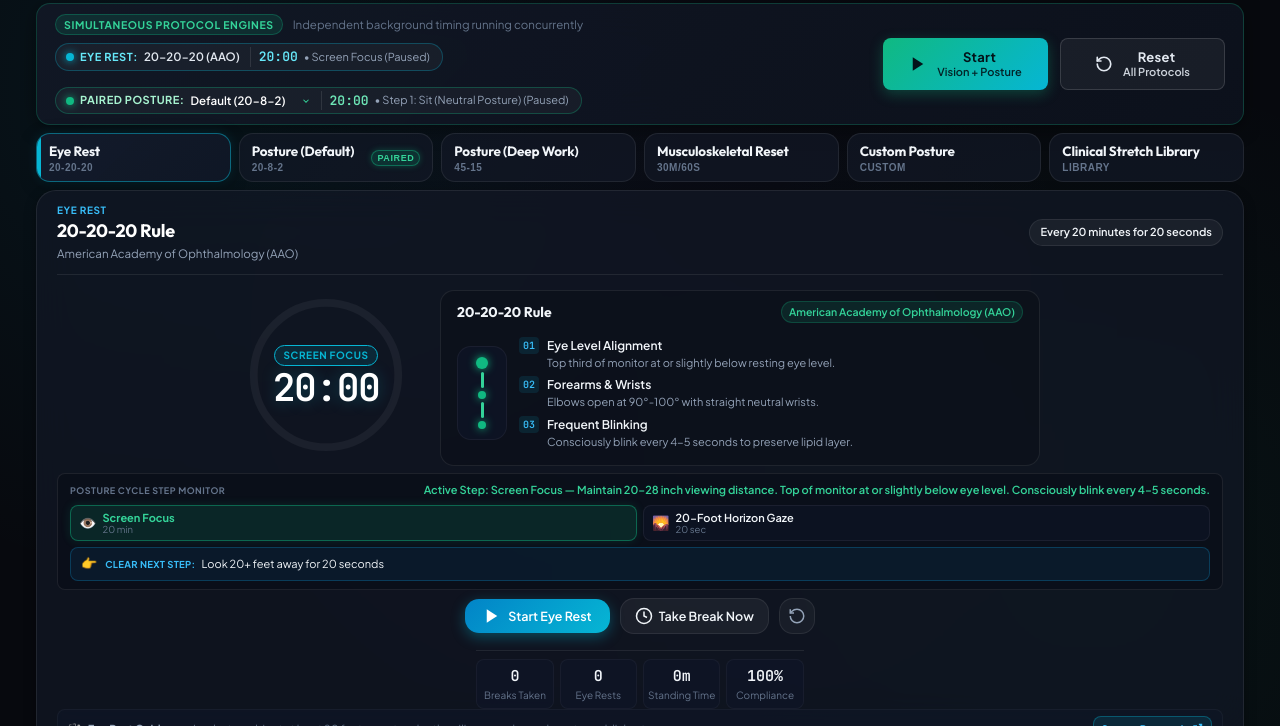
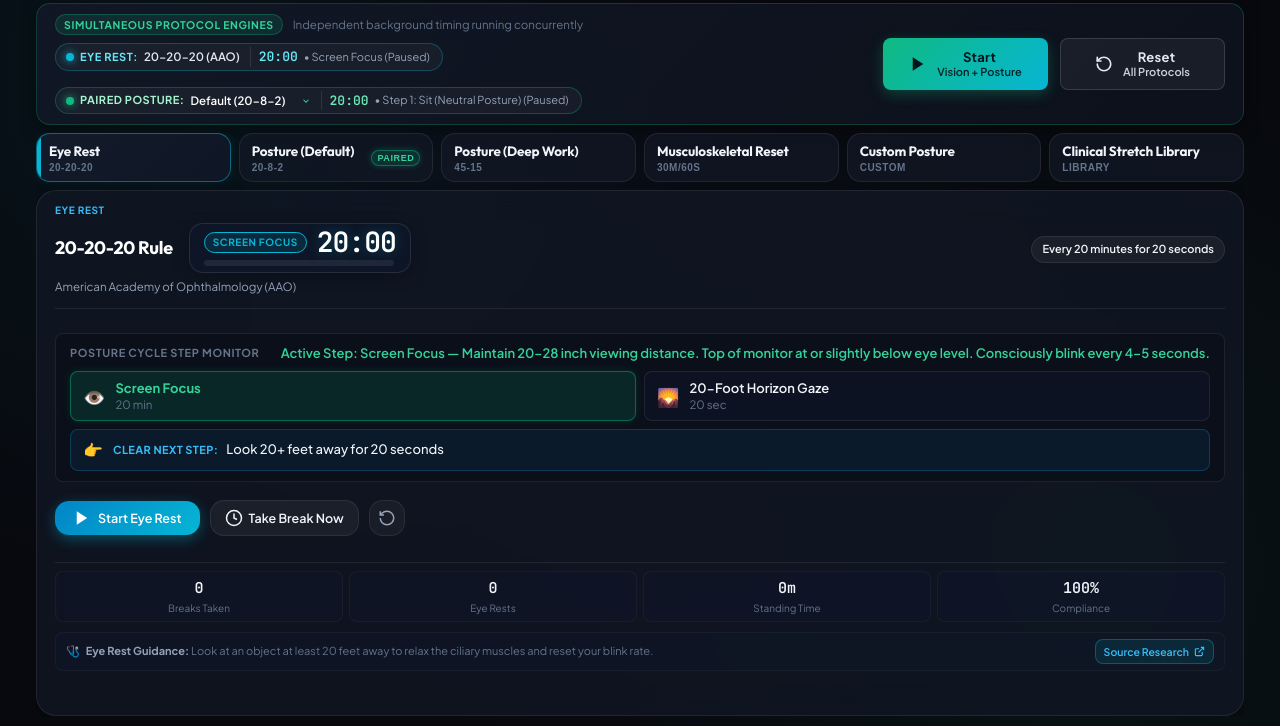
Before and after one commit to rauleblanco/spine-eye-app, a website built with Vite: page index.html in a window 1280 px wide. Shown: the part 74-800 px from the top of the page. Built offline with nearby package versions, Linux system fonts and the light colour scheme.

Commit message:
feat(ui): add inline linear timer with progress bar, standard step monitor fonts, and concise release notes

```diff
--- a/index.html
+++ b/index.html
@@ -227,85 +227,35 @@
       <section id="view-protocol" class="timer-deck">
         <!-- Active Protocol Details & Circular Timer Card -->
         <div class="timer-card glass-panel">
-          <!-- Protocol Metadata Header -->
+          <!-- Protocol Metadata Header with Inline Larger Font One-Line Timer & Progress Bar -->
           <div class="protocol-detail-header">
             <div class="proto-header-left">
               <span id="detail-category-badge" class="badge-category">Eye Rest</span>
-              <h2 id="detail-protocol-name" class="detail-name">20-20-20 Rule</h2>
+
+              <div class="proto-title-timer-row">
+                <h2 id="detail-protocol-name" class="detail-name">20-20-20 Rule</h2>
+
+                <!-- Larger Font One-Line Timer with Progress Bar to the Right of Posture Name -->
+                <div class="proto-inline-timer-group">
+                  <div class="inline-timer-digits-row">
+                    <span id="timer-stage-badge" class="stage-pill">Screen Focus</span>
+                    <span id="timer-display" class="timer-digits-linear">20:00</span>
+                  </div>
+                  <div class="inline-progress-track">
+                    <div id="linear-timer-progress" class="inline-progress-bar"></div>
+                  </div>
+                </div>
+              </div>
+
               <span id="detail-institution" class="detail-source">American Academy of Ophthalmology (AAO)</span>
             </div>
+
             <div class="proto-header-right">
               <button id="btn-pair-simultaneous" class="btn-pair-simultaneous hidden" title="Choose this posture to run simultaneously with Eye Rest">
                 <span id="pair-btn-icon">⚡</span>
                 <span id="pair-btn-label">Pair with Vision</span>
               </button>
               <span id="detail-cadence-pill" class="cadence-pill">Every 20 minutes for 20 seconds</span>
-            </div>
-          </div>
-
-          <!-- Hero Section: Circular Progress Ring (Left) + Posture Guidance Info (Right) -->
-          <div class="timer-hero-section">
-            <!-- Left: Circular Progress Ring & Stage Display -->
-            <div class="timer-visual-container">
-              <svg class="progress-ring" viewBox="0 0 200 200">
-                <defs>
-                  <linearGradient id="gradient-ring" x1="0%" y1="0%" x2="100%" y2="100%">
-                    <stop offset="0%" stop-color="#06b6d4" />
-                    <stop offset="100%" stop-color="#3b82f6" />
-                  </linearGradient>
-                </defs>
-                <circle class="ring-bg" cx="100" cy="100" r="84" />
-                <circle id="ring-progress" class="ring-fg" cx="100" cy="100" r="84" />
-              </svg>
-
-              <!-- Center Content: Only stage pill & large clean timer digits -->
-              <div class="timer-center-info">
-                <div id="timer-stage-badge" class="stage-pill">Screen Focus</div>
-                <div id="timer-display" class="timer-digits">20:00</div>
-              </div>
-            </div>
-
-            <!-- Right: Posture & Dynamic Phase Guidance Pane (Integrated from old right pane) -->
-            <div class="timer-posture-side-pane">
-              <div class="card-header-row">
-                <span class="card-tag" id="guidance-tag">Cornell Neutral Posture</span>
-                <span class="card-institute" id="guidance-institution">Cornell CUErgo</span>
-              </div>
-
-              <div class="guidance-visual-pane" id="guidance-visual">
-                <div class="posture-skeleton-graphic">
-                  <div class="spine-indicator good" id="spine-indicator">
-                    <span class="spine-dot head"></span>
-                    <span class="spine-line neck"></span>
-                    <span class="spine-dot shoulders"></span>
-                    <span class="spine-line torso"></span>
-                    <span class="spine-dot lumbar"></span>
-                  </div>
-                </div>
-                <div class="guidance-bullets">
-                  <div class="guidance-step">
-                    <span class="step-num">01</span>
-                    <div>
-                      <h4 id="guide-step-1-title">Eye Level Alignment</h4>
-                      <p id="guide-step-1-desc">Top third of monitor at or slightly below resting eye level.</p>
-                    </div>
-                  </div>
-                  <div class="guidance-step">
-                    <span class="step-num">02</span>
-                    <div>
-                      <h4 id="guide-step-2-title">Forearms & Wrists</h4>
-                      <p id="guide-step-2-desc">Elbows open at 90°-100° with straight neutral wrists.</p>
-                    </div>
-                  </div>
-                  <div class="guidance-step">
-                    <span class="step-num">03</span>
-                    <div>
-                      <h4 id="guide-step-3-title">Frequent Blinking</h4>
-                      <p id="guide-step-3-desc">Consciously blink every 4-5 seconds to preserve lipid layer.</p>
-                    </div>
-                  </div>
-                </div>
-              </div>
             </div>
           </div>
 
--- a/src/main.js
+++ b/src/main.js
@@ -974,12 +974,21 @@ class AppState {
       stageEl.style.color = proto.accentColor;
     }
 
+    // Horizontal linear progress bar
+    const linearProgress = document.getElementById('linear-timer-progress');
+    const totalSec = engine.durationSec || 1;
+    const elapsedSec = totalSec - engine.remainingSec;
+    const progressRatio = Math.min(1, Math.max(0, elapsedSec / totalSec));
+
+    if (linearProgress) {
+      linearProgress.style.width = `${Math.round(progressRatio * 100)}%`;
+      linearProgress.style.background = proto.accentColor;
+      linearProgress.style.boxShadow = `0 0 10px ${proto.accentColor}80`;
+    }
+
     // Ring progress (r=84, circumference = 2 * PI * 84 = 527.78)
     if (progressRing) {
       const maxOffset = 527.78;
-      const totalSec = engine.durationSec || 1;
-      const elapsedSec = totalSec - engine.remainingSec;
-      const progressRatio = Math.min(1, Math.max(0, elapsedSec / totalSec));
       progressRing.style.strokeDashoffset = String(maxOffset * (1 - progressRatio));
       progressRing.style.stroke = proto.accentColor;
     }
@@ -1944,7 +1953,7 @@ class AppState {
         card?.classList.remove('hidden', 'error', 'up-to-date');
         if (badge) badge.textContent = 'Update Available';
         if (versionTag) versionTag.textContent = `v${update.version}`;
-        if (notes) notes.textContent = update.body || `Version ${update.version} is now available.`;
+        if (notes) notes.textContent = this.cleanReleaseNotes(update.body);
         if (downloadBtn) {
           downloadBtn.classList.remove('hidden');
           downloadBtn.disabled = false;
@@ -1977,6 +1986,28 @@ class AppState {
       refreshIcon?.classList.remove('hidden');
       if (labelCheck) labelCheck.textContent = 'Check for Updates';
     }
+  }
+
+  cleanReleaseNotes(body) {
+    if (!body || !body.trim()) {
+      return 'Performance improvements, bug fixes, and feature updates.';
+    }
+    const lines = body
+      .split('\n')
+      .map(l => l.replace(/^#+\s*/, '').replace(/\*\*/g, '').replace(/^[-*•]\s*/, '').replace(/`/g, '').trim())
+      .filter(l => {
+        if (!l) return false;
+        const lower = l.toLowerCase();
+        if (lower.startsWith('clinical foundations') || lower.startsWith('platform packages') || lower.startsWith('always-on cross-platform') || lower.startsWith('spine & eye clinical ergonomics')) {
+          return false;
+        }
+        return true;
+      });
+
+    if (lines.length === 0) {
+      return body.replace(/[#*`]/g, '').trim().slice(0, 120);
+    }
+    return lines.slice(0, 2).join(' — ');
   }
 
   async downloadAndInstallUpdate() {
--- a/src/style.css
+++ b/src/style.css
@@ -104,6 +104,38 @@ body {
   box-sizing: border-box;
 }
 
+.app-body {
+  display: flex;
+  flex-direction: column;
+  flex: 1;
+  min-height: 0;
+  overflow-y: auto;
+  overflow-x: hidden;
+}
+
+/* Custom subtle scrollbar */
+.app-body::-webkit-scrollbar,
+.timer-card::-webkit-scrollbar {
+  width: 6px;
+}
+
+.app-body::-webkit-scrollbar-track,
+.timer-card::-webkit-scrollbar-track {
+  background: rgba(0, 0, 0, 0.2);
+  border-radius: 999px;
+}
+
+.app-body::-webkit-scrollbar-thumb,
+.timer-card::-webkit-scrollbar-thumb {
+  background: rgba(255, 255, 255, 0.15);
+  border-radius: 999px;
+}
+
+.app-body::-webkit-scrollbar-thumb:hover,
+.timer-card::-webkit-scrollbar-thumb:hover {
+  background: rgba(255, 255, 255, 0.25);
+}
+
 /* Header & Status Bar */
 .app-header {
   display: flex;
@@ -973,80 +1005,41 @@ body {
 
 /* Main Timer Card (Singular Pane) */
 .timer-card {
-  padding: 12px 20px 10px;
+  padding: 12px 18px 12px;
   display: flex;
   flex-direction: column;
-  align-items: center;
-  justify-content: space-between;
-  text-align: center;
-  overflow-y: auto;
-  overflow-x: hidden;
+  gap: 10px;
   width: 100%;
   box-sizing: border-box;
   flex: 1;
-}
-
-/* Hero Section: Timer Circle (Left) + Posture Guidance (Right) */
-.timer-hero-section {
-  display: flex;
-  align-items: center;
-  justify-content: center;
-  gap: 28px;
-  width: 100%;
-  margin-bottom: 6px;
+  overflow-y: auto;
+  overflow-x: hidden;
+}
+
+/* Header Inline One-Line Timer & Progress Bar */
+.proto-title-timer-row {
+  display: flex;
+  align-items: center;
+  gap: 16px;
   flex-wrap: wrap;
-}
-
-.timer-posture-side-pane {
-  flex: 1;
-  min-width: 320px;
-  max-width: 600px;
-  background: rgba(10, 15, 24, 0.45);
-  border: 1px solid var(--panel-border);
+  margin: 3px 0;
+}
+
+.proto-inline-timer-group {
+  display: inline-flex;
+  flex-direction: column;
+  gap: 4px;
+  background: rgba(15, 23, 42, 0.65);
+  border: 1px solid rgba(255, 255, 255, 0.1);
   border-radius: var(--radius-md);
-  padding: 10px 16px;
-  text-align: left;
-}
-
-.timer-visual-container {
-  position: relative;
-  width: 172px;
-  height: 172px;
-  display: flex;
-  align-items: center;
-  justify-content: center;
-  margin-bottom: 6px;
-}
-
-.progress-ring {
-  width: 100%;
-  height: 100%;
-  transform: rotate(-90deg);
-}
-
-.ring-bg {
-  fill: none;
-  stroke: rgba(255, 255, 255, 0.05);
-  stroke-width: 9;
-}
-
-.ring-fg {
-  fill: none;
-  stroke: url(#gradient-aao);
-  stroke-width: 9;
-  stroke-linecap: round;
-  stroke-dasharray: 527.78; /* 2 * PI * 84 */
-  stroke-dashoffset: 0;
-  transition: stroke-dashoffset 0.8s ease, stroke 0.4s ease;
-  filter: url(#glow-filter);
-}
-
-.timer-center-info {
-  position: absolute;
-  display: flex;
-  flex-direction: column;
-  align-items: center;
-  pointer-events: none;
+  padding: 4px 14px 6px;
+  box-shadow: 0 4px 16px rgba(0, 0, 0, 0.25);
+}
+
+.inline-timer-digits-row {
+  display: flex;
+  align-items: center;
+  gap: 10px;
 }
 
 .stage-pill {
@@ -1059,24 +1052,33 @@ body {
   background: rgba(6, 182, 212, 0.12);
   color: #38bdf8;
   border: 1px solid rgba(6, 182, 212, 0.28);
-  margin-bottom: 2px;
   transition: all var(--transition-fast);
 }
 
-.timer-digits {
+.timer-digits-linear {
   font-family: var(--font-mono);
-  font-size: 38px;
-  font-weight: 600;
-  letter-spacing: -1.5px;
+  font-size: 28px;
+  font-weight: 700;
+  letter-spacing: -1px;
   color: #ffffff;
   line-height: 1;
-  text-shadow: 0 0 16px rgba(6, 182, 212, 0.3);
-}
-
-.timer-subtext {
-  font-size: 11.5px;
-  color: var(--text-muted);
-  margin-top: 2px;
+  text-shadow: 0 0 14px rgba(6, 182, 212, 0.35);
+}
+
+.inline-progress-track {
+  width: 190px;
+  height: 6px;
+  background: rgba(255, 255, 255, 0.08);
+  border-radius: var(--radius-full);
+  overflow: hidden;
+}
+
+.inline-progress-bar {
+  height: 100%;
+  width: 0%;
+  border-radius: var(--radius-full);
+  background: linear-gradient(90deg, #06b6d4, #3b82f6);
+  transition: width 0.4s ease, background-color 0.4s ease;
 }
 
 /* Posture Cycle Step Stepper Panel */
@@ -1085,28 +1087,29 @@ body {
   background: rgba(10, 15, 24, 0.65);
   border: 1px solid var(--panel-border);
   border-radius: var(--radius-sm);
-  padding: 8px 12px;
+  padding: 10px 14px;
   margin-bottom: 8px;
   text-align: left;
+  box-sizing: border-box;
 }
 
 .stepper-header-row {
   display: flex;
   align-items: center;
   justify-content: space-between;
-  margin-bottom: 6px;
+  margin-bottom: 8px;
 }
 
 .stepper-title-tag {
-  font-size: 9px;
+  font-size: 11px;
   font-weight: 700;
   text-transform: uppercase;
-  letter-spacing: 0.5px;
+  letter-spacing: 0.6px;
   color: var(--text-dim);
 }
 
 .stepper-current-label {
-  font-size: 11px;
+  font-size: 13px;
   font-weight: 600;
   color: #34d399;
 }
@@ -1114,8 +1117,8 @@ body {
 .stepper-steps-grid {
   display: grid;
   grid-template-columns: repeat(3, 1fr);
-  gap: 6px;
-  margin-bottom: 6px;
+  gap: 8px;
+  margin-bottom: 8px;
 }
 
 .stepper-steps-grid.two-col {
@@ -1125,10 +1128,10 @@ body {
 .step-card {
   display: flex;
   align-items: center;
-  gap: 6px;
-  padding: 5px 8px;
+  gap: 10px;
+  padding: 8px 12px;
   background: rgba(15, 23, 42, 0.55);
-  border: 1px solid rgba(255, 255, 255, 0.06);
+  border: 1px solid rgba(255, 255, 255, 0.08);
   border-radius: var(--radius-sm);
   transition: all var(--transition-fast);
 }
@@ -1145,19 +1148,20 @@ body {
 }
 
 .step-card-icon {
-  font-size: 14px;
+  font-size: 18px;
 }
 
 .step-card-text {
   display: flex;
   flex-direction: column;
+  gap: 2px;
 }
 
 .step-card-name {
-  font-size: 11px;
+  font-size: 13px;
   font-weight: 600;
   color: var(--text-main);
-  line-height: 1.2;
+  line-height: 1.25;
 }
 
 .step-card.active .step-card-name {
@@ -1166,7 +1170,7 @@ body {
 }
 
 .step-card-duration {
-  font-size: 9.5px;
+  font-size: 11.5px;
   color: var(--text-dim);
   line-height: 1.2;
 }
@@ -1175,34 +1179,35 @@ body {
 .next-step-banner {
   display: flex;
   align-items: center;
-  gap: 8px;
+  gap: 10px;
   background: rgba(14, 165, 233, 0.08);
   border: 1px solid rgba(14, 165, 233, 0.25);
   border-radius: var(--radius-sm);
-  padding: 6px 10px;
+  padding: 8px 12px;
 }
 
 .next-step-icon {
+  font-size: 16px;
+}
+
+.next-step-content {
+  display: flex;
+  align-items: center;
+  gap: 8px;
   font-size: 13px;
 }
 
-.next-step-content {
-  display: flex;
-  align-items: center;
-  gap: 6px;
+.next-step-title {
+  font-weight: 700;
+  color: #38bdf8;
+  letter-spacing: 0.4px;
   font-size: 11px;
-}
-
-.next-step-title {
-  font-weight: 700;
-  color: #38bdf8;
-  letter-spacing: 0.3px;
-  font-size: 9.5px;
 }
 
 .next-step-guidance {
   color: var(--text-main);
-  font-size: 11px;
+  font-size: 13px;
+  font-weight: 500;
 }
 
 /* Stretch Section Header Badges */
@@ -2238,6 +2243,12 @@ body {
   line-height: 1.45;
   color: var(--text-main);
   margin: 0;
+  display: -webkit-box;
+  -webkit-line-clamp: 2;
+  -webkit-box-orient: vertical;
+  overflow: hidden;
+  text-overflow: ellipsis;
+  max-height: 3em;
 }
 
 .updater-progress-wrap {
```
Also changed, not shown: .github/workflows/release.yml.
